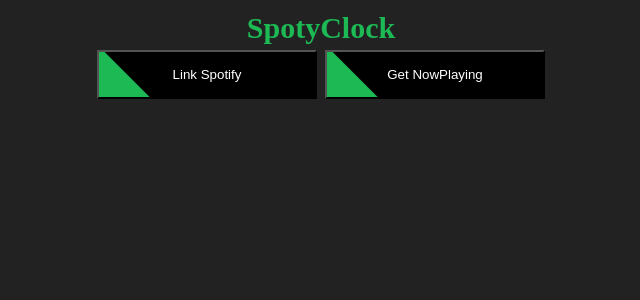
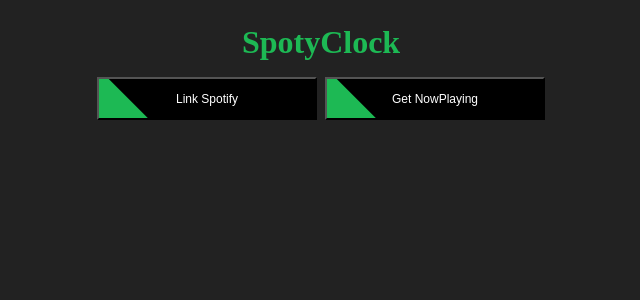
Before and after one commit to nacal/spoticlock, a Vue app: page / in a window 1280 px wide. Shown: the top 300 px of the page, without its empty margins (319-959 px from the left). Built offline with nearby package versions, Linux system fonts and the light colour scheme.

Commit message:
fix layout

```diff
--- a/public/index.html
+++ b/public/index.html
@@ -1,15 +1,18 @@
 <!DOCTYPE html>
 <html lang="en">
   <head>
-    <meta charset="utf-8">
-    <meta http-equiv="X-UA-Compatible" content="IE=edge">
-    <meta name="viewport" content="width=device-width,initial-scale=1.0">
-    <link rel="icon" href="<%= BASE_URL %>favicon.ico">
-    <title><%= htmlWebpackPlugin.options.title %></title>
+    <meta charset="utf-8" />
+    <meta http-equiv="X-UA-Compatible" content="IE=edge" />
+    <meta name="viewport" content="width=device-width,initial-scale=1.0" />
+    <link rel="icon" href="<%= BASE_URL %>favicon.ico" />
+    <title>SpotyClock</title>
   </head>
   <body>
     <noscript>
-      <strong>We're sorry but <%= htmlWebpackPlugin.options.title %> doesn't work properly without JavaScript enabled. Please enable it to continue.</strong>
+      <strong
+        >We're sorry but SpotyClock doesn't work properly without JavaScript
+        enabled. Please enable it to continue.</strong
+      >
     </noscript>
     <div id="app"></div>
     <!-- built files will be auto injected -->
--- a/src/App.vue
+++ b/src/App.vue
@@ -15,7 +15,6 @@
 html {
   -webkit-box-sizing: border-box;
   box-sizing: border-box;
-  font-size: 62.5%;
 }
 
 body,
--- a/src/views/NowPlaying.vue
+++ b/src/views/NowPlaying.vue
@@ -94,15 +94,15 @@
   display: flex;
   align-items: center;
   justify-content: center;
-  height: 120px;
+  height: 160px;
 }
 
 .header {
   text-align: center;
 
   &__title {
-    font-size: 3rem;
-    margin-bottom: 0.5rem;
+    font-size: 2rem;
+    margin-bottom: 1rem;
     color: #1db954;
   }
 
@@ -122,8 +122,10 @@
     vertical-align: middle;
     text-decoration: none;
     overflow: hidden;
-
-    padding: 1.5rem 6rem;
+    padding: 0.5rem 2rem;
+    @media screen and (min-width: 440px) {
+      padding: 0.75rem 3rem;
+    }
 
     color: #fff;
     background: #000;
@@ -131,7 +133,11 @@
     width: 220px;
 
     & + & {
-      margin-left: 8px;
+      margin-top: 8px;
+      @media screen and (min-width: 440px) {
+        margin-left: 8px;
+        margin-top: 0;
+      }
     }
 
     &::before {
@@ -140,11 +146,14 @@
       left: 0;
 
       width: 150%;
-      height: 500%;
+      height: 600%;
 
       content: "";
       transition: all 0.5s ease-in-out;
-      transform: translateX(-80%) translateY(-25%) rotate(45deg);
+      transform: translateX(-70%) translateY(-25%) rotate(45deg);
+      @media screen and (min-width: 440px) {
+        transform: translateX(-80%) translateY(-25%) rotate(45deg);
+      }
 
       background: #1db954;
     }
@@ -156,14 +165,15 @@
 
   &__text {
     position: relative;
+    font-size: 0.75rem;
   }
 }
 
 .nowPlaying {
   &__img {
     max-width: 100vw;
-    max-height: calc(100vh - 174px);
-    height: calc(100vh - 174px);
+    max-height: calc(100vh - 214px);
+    height: calc(100vh - 214px);
     width: 100vw;
     object-fit: contain;
   }
@@ -172,6 +182,7 @@
     height: 48px;
     text-align: center;
     line-height: 48px;
+    color: #fff;
   }
 }
 </style>
```
